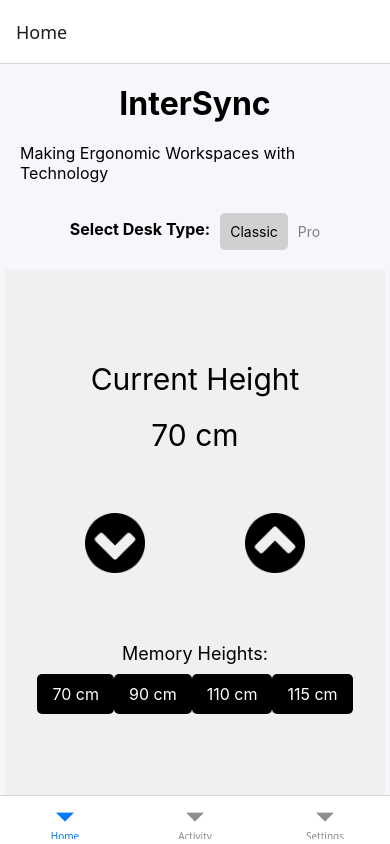
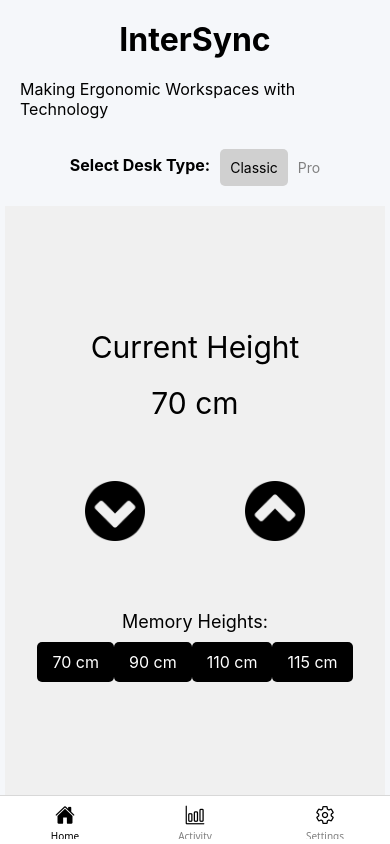
Before and after one commit to junxiancheh/InterSync, a React Native app: screen / in a window 390 px wide. Built offline with nearby package versions, Linux system fonts and the light colour scheme.

Commit message:
fixed bottom navigation bar

```diff
--- a/App.js
+++ b/App.js
@@ -14,7 +14,7 @@ const Tab = createBottomTabNavigator(); // Create a bottom tab navigator
 export default function App() {
 
     const [deskType, setDeskType] = useState('Classic'); // Default desk type is Interdesk Classic
-    return (/*
+    return (
             <NavigationContainer>
                 <Tab.Navigator
                     screenOptions = {({ route }) => ({
@@ -23,14 +23,15 @@ export default function App() {
                             if (route.name === 'Home') {
                                 iconName = focused ? 'home' : 'home-outline';
                             } else if (route.name === 'Activity') {
-                                iconName = focused ? 'areachart' : 'areachart-outline';
+                                iconName = focused ? 'bar-chart' : 'bar-chart-outline';
                             } else if (route.name === 'Settings') {
                                 iconName = focused ? 'settings' : 'settings-outline';
                             }
-                            return <Ionicons name = {iconName} size = {32} color = "black" />;
+                            return <Ionicons name = {iconName} size = {20} color = "black" />;
                         },
-                        tabBarActiveBackgroundColor: '#e0e0e0',
-                        tabBarInactiveBackgroundColor: '#f0f0f0',
+                        tabBarActiveTintColor: 'black',
+                        tabBarInactiveTintColor: 'gray',
+
                     })}
                 >
                     <Tab.Screen name = "Home" children = {() => <Homepage deskType = {deskType} setDeskType = {setDeskType} />} options = {{ headerShown: false }} />
@@ -38,7 +39,8 @@ export default function App() {
                     <Tab.Screen name = "Settings" children={() => <Settings deskType = {deskType} setDeskType = {setDeskType} />} options = {{ headerShown: false }} />
                 </Tab.Navigator>
             </NavigationContainer>
-    ); */
+    );
+    /*
         <NavigationContainer>
             <Tab.Navigator>
                 <Tab.Screen
@@ -56,5 +58,6 @@ export default function App() {
             </Tab.Navigator>
         </NavigationContainer>
     );
+    */
 }
 // This is the main entry point of the InterSync app, which allows users to toggle between the Stand Notification and Desk Controller features.
```
